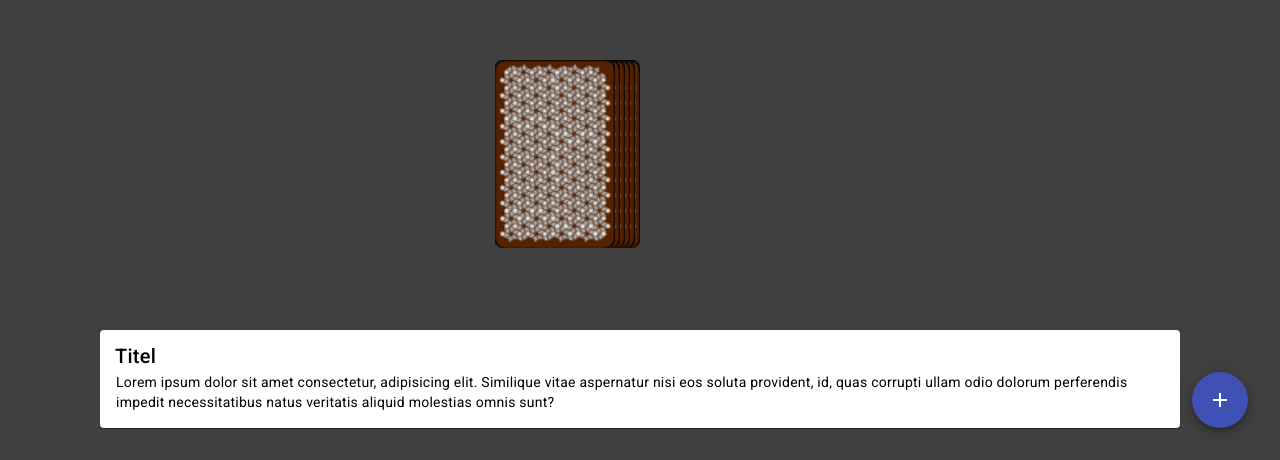
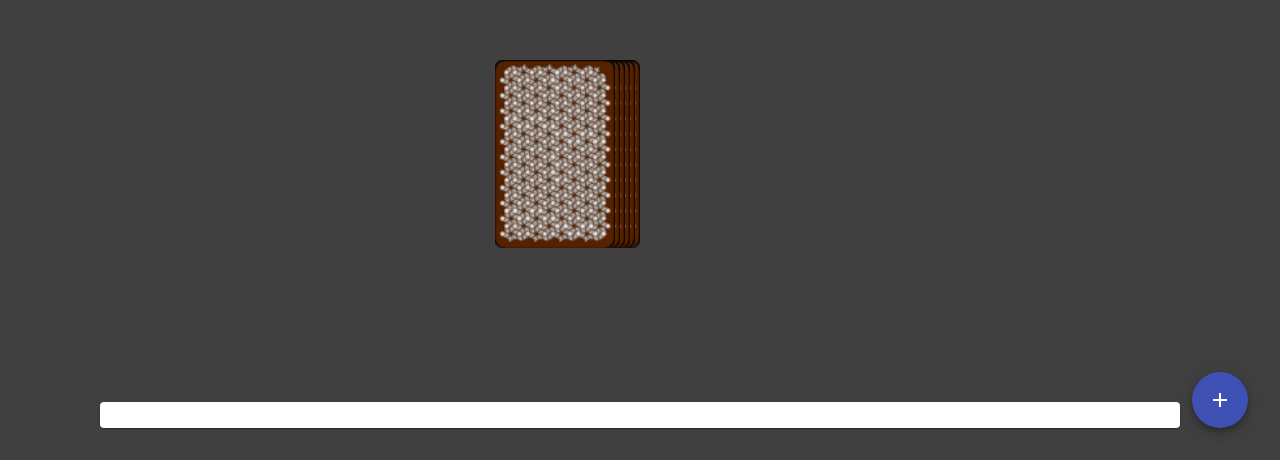
Before and after one commit to MikeMeier97/RingOfFire, an Angular app: page /game in a window 1280 px wide. Shown: the part 340-800 px from the top of the page. Built offline with nearby package versions, Linux system fonts and the light colour scheme.

Commit message:
description and title addert

```diff
--- a/src/app/game-info/game-info.component.html
+++ b/src/app/game-info/game-info.component.html
@@ -1,4 +1,4 @@
 <mat-card>
-    <mat-card-title style="margin-top: 10px; margin-left: 15px; ">Titel</mat-card-title>
-    <mat-card-content>Lorem ipsum dolor sit amet consectetur, adipisicing elit. Similique vitae aspernatur nisi eos soluta provident, id, quas corrupti ullam odio dolorum perferendis impedit necessitatibus natus veritatis aliquid molestias omnis sunt?</mat-card-content>
+    <mat-card-title style="margin-top: 10px; margin-left: 15px; ">{{ title }}</mat-card-title>
+    <mat-card-content>{{ description }}</mat-card-content>
 </mat-card>
--- a/src/app/game-info/game-info.component.ts
+++ b/src/app/game-info/game-info.component.ts
@@ -1,10 +1,36 @@
-import { Component } from '@angular/core';
+import { Component, OnInit, Input, OnChanges } from '@angular/core';
 
 @Component({
   selector: 'app-game-info',
   templateUrl: './game-info.component.html',
-  styleUrls: ['./game-info.component.scss']
+  styleUrls: ['./game-info.component.scss'],
 })
-export class GameInfoComponent {
+export class GameInfoComponent implements OnInit, OnChanges {
+  cardAction = [
+    { title: 'Waterfall', description: 'Everyone has to start drinking at the same time. As soon as player 1 stops drinking, player 2 may stop drinking. Player 3 may stop as soon as player 2 stops drinking, and so on.' },
+    { title: 'You', description: 'You decide who drinks' },
+    { title: 'Me', description: 'Congrats! Drink a shot!' },
+    { title: 'Category', description: 'Come up with a category (e.g. Colors). Each player must enumerate one item from the category.' },
+    { title: 'Bust a jive', description: 'Player 1 makes a dance move. Player 2 repeats the dance move and adds a second one. ' },
+    { title: 'Chicks', description: 'All girls drink.' },
+    { title: 'Heaven', description: 'Put your hands up! The last player drinks!' },
+    { title: 'Mate', description: 'Pick a mate. Your mate must always drink when you drink and the other way around.' },
+    { title: 'Thumbmaster', description: '' },
+    { title: 'Men', description: 'All men drink.' },
+    { title: 'Quizmaster', description: '' },
+    { title: 'Never have i ever...', description: 'Say something you nnever did. Everyone who did it has to drink.' },
+    { title: 'Rule', description: 'Make a rule. Everyone needs to drink when he breaks the rule.' },
+  ];
 
+  title: string = '';
+  description: string = '';
+  @Input() card: string;
+  ngOnInit(): void {}
+  ngOnChanges(): void {
+    if (this.card) {
+      let cardNumber = +this.card.split('_')[1];
+      this.title = this.cardAction[cardNumber - 1].title;
+      this.description = this.cardAction[cardNumber - 1].description;
+    }
+  }
 }
--- a/src/app/game/game.component.html
+++ b/src/app/game/game.component.html
@@ -9,7 +9,7 @@
     </div>
 </div>
 
-<app-game-info class="pin-bottom"></app-game-info>
+<app-game-info [card]="currentCard" class="pin-bottom"></app-game-info>
 
 <button mat-fab color="primary" (click)="openDialog()" class="buttonAdd">
     <mat-icon>add</mat-icon>
```
